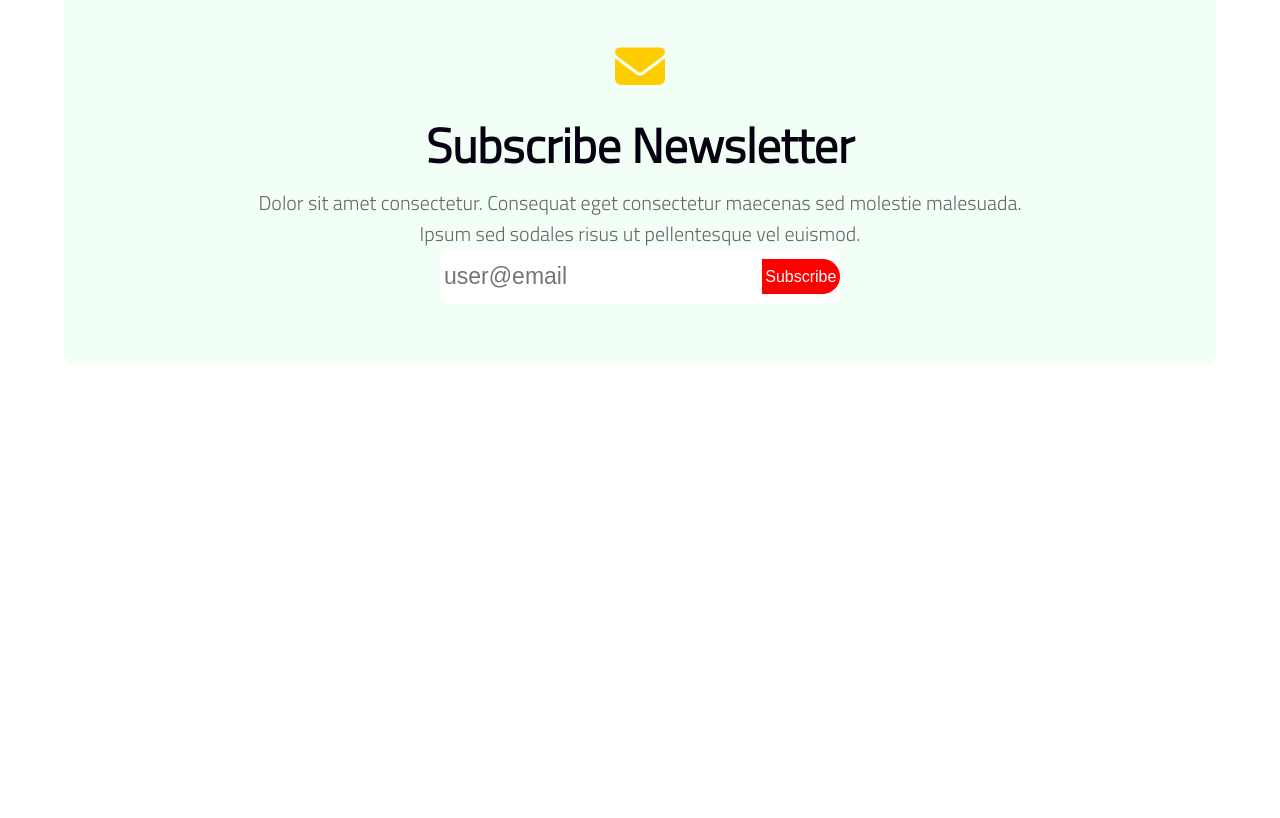
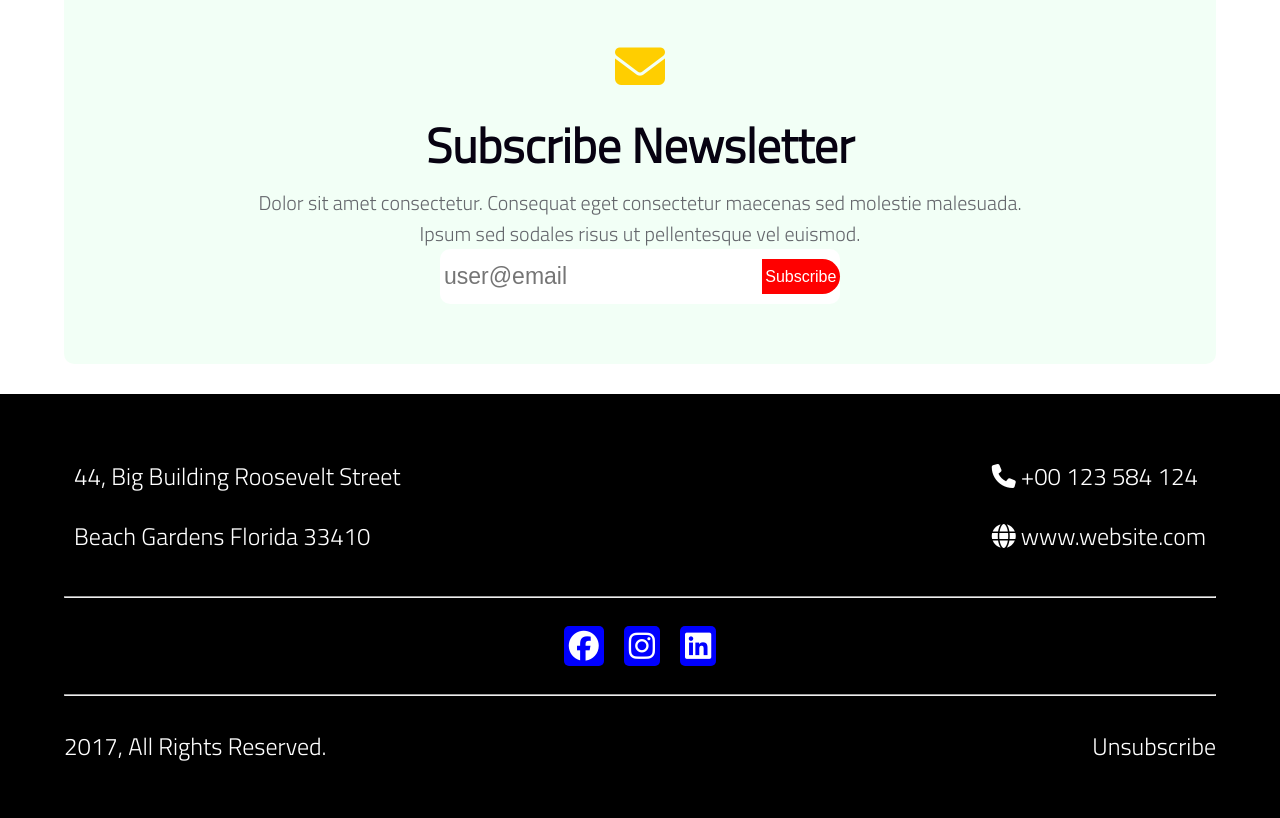
Before and after one commit to Animes101/assignment-1, a plain HTML site: page index.html in a window 1280 px wide. Shown: the part 4815-5633 px from the top of the page. Before the commit the page ends 5209 px from the top, so only its background shows below. Drawn offline with Linux system fonts and the light colour scheme.

Commit message:
footer-area add

```diff
--- a/index.html
+++ b/index.html
@@ -146,8 +146,37 @@
                     <button>Subscribe</button>
                 </div>
             </div>
-
         </div>
     </section>
+
+    <!--footer area design-->
+
+    <footer id="footer">
+        <div class="container">
+            <div class="footer-area">
+                <div class="number-location">
+                    <div class="location">
+                        <p>44, Big Building Roosevelt Street</p>
+                        <p>Beach Gardens Florida 33410</p>
+                    </div>
+                    <div class="number">
+                        <p> <span><i class="fa-solid fa-phone"></i></span>+00 123 584 124</p>
+                        <p><span><i class="fa-solid fa-globe"></i></span>www.website.com</p>
+                    </div>
+                </div>
+                <hr>
+                <div class="icons-area">
+                    <span><i class="fa-brands fa-facebook"></i></span>
+                    <span><i class="fa-brands fa-instagram"></i></span>
+                    <span><i class="fa-brands fa-linkedin"></i></span>
+                </div>
+                <hr>
+                <div class="last-footer-text">
+                    <h3>2017, All Rights Reserved.</h3>
+                    <a href="">Unsubscribe</a>
+                </div>
+            </div>
+        </div>
+    </footer>
 </body>
 </html>
--- a/style.css
+++ b/style.css
@@ -239,6 +239,11 @@ body{
     display: block;
     margin: auto;
     border:10px solid red;
+    transition: 3s;
+}
+.coming-img-area img:hover{
+    transform: rotate(360deg);
+
 }
 .coming-year-area{
     width:30%;
@@ -430,3 +435,74 @@ body{
     color: #fff;
     padding:5px 0;
 }
+/*footer area style start*/
+
+#footer{
+    background: #000000;
+
+}
+.footer-area{
+    padding:30px 0;
+
+}
+.number-location{
+    display: flex;
+    align-items: center;
+    justify-content: space-between;
+    padding:10px;
+
+}
+.location p{
+    color: #FFF;
+    font-size: 24px;
+    font-weight: 500;
+}
+.number p{
+     color: #FFF;
+    font-size: 24px;
+    font-weight: 500;
+
+}
+.number p span{
+    padding:0 5px;
+
+}
+.icons-area{
+    display: flex;
+    align-items: center;
+    justify-content: center;
+    padding:20px 0;
+}
+.icons-area span i{
+    color:white;
+    background-color: rgb(0, 0, 255);
+    padding:5px;
+    margin:0 10px;
+    font-size: 30px;
+    border-radius: 5px;
+    cursor: pointer;
+}
+.icons-area span i:hover{
+    background-color: #48ff00;
+}
+.last-footer-text{
+    display: flex;
+    align-items: center;
+    justify-content: space-between;
+}
+
+.last-footer-text h3{
+    color: #FFF;
+    font-size: 24px;
+    font-weight: 500;
+}
+.last-footer-text a{
+    color: #FFF;
+    font-size: 24px;
+    font-weight: 500;
+    text-decoration: none;
+}
+.last-footer-text a:hover{
+    color:red;
+    text-decoration: underline;
+}
```
